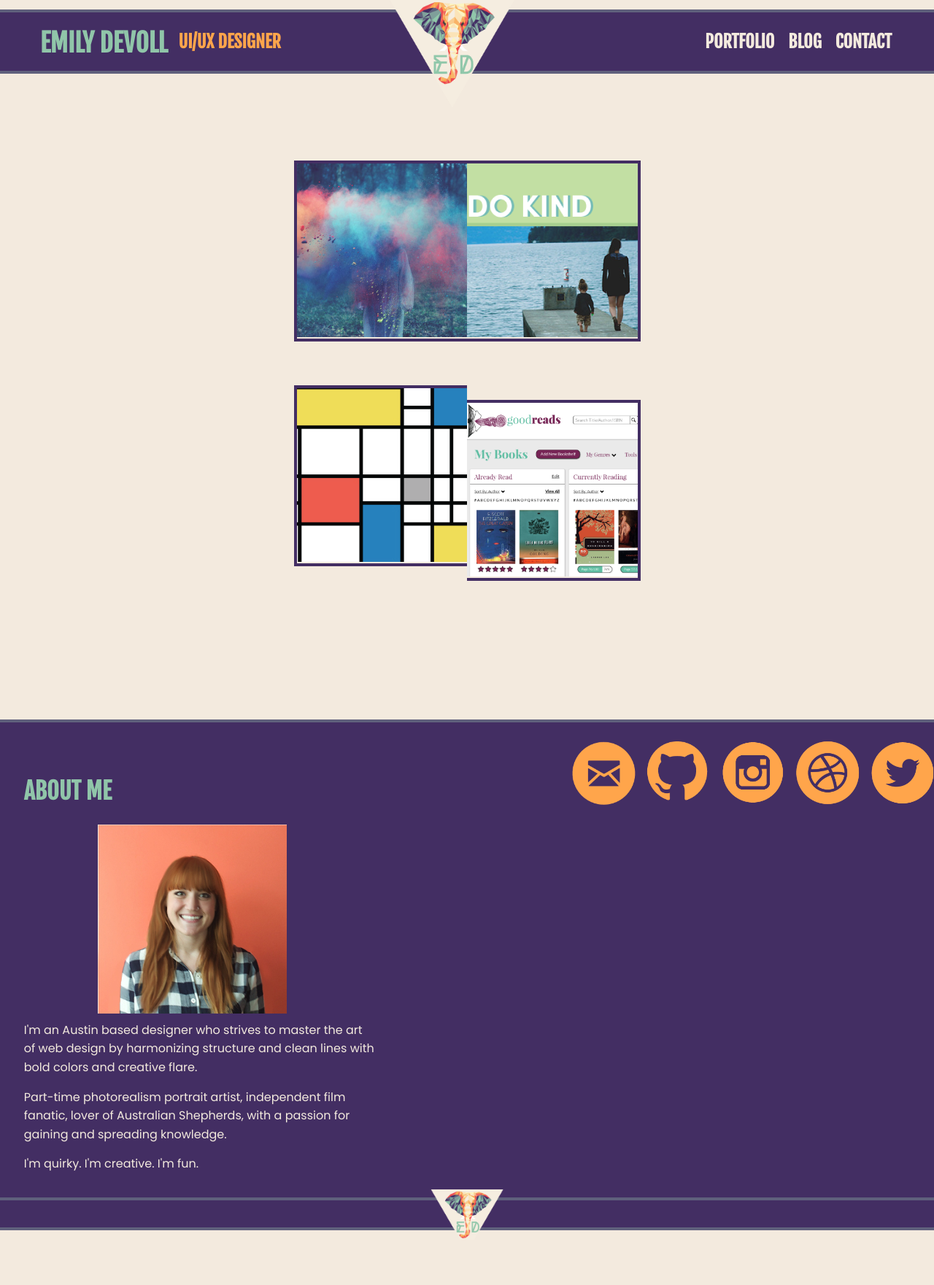
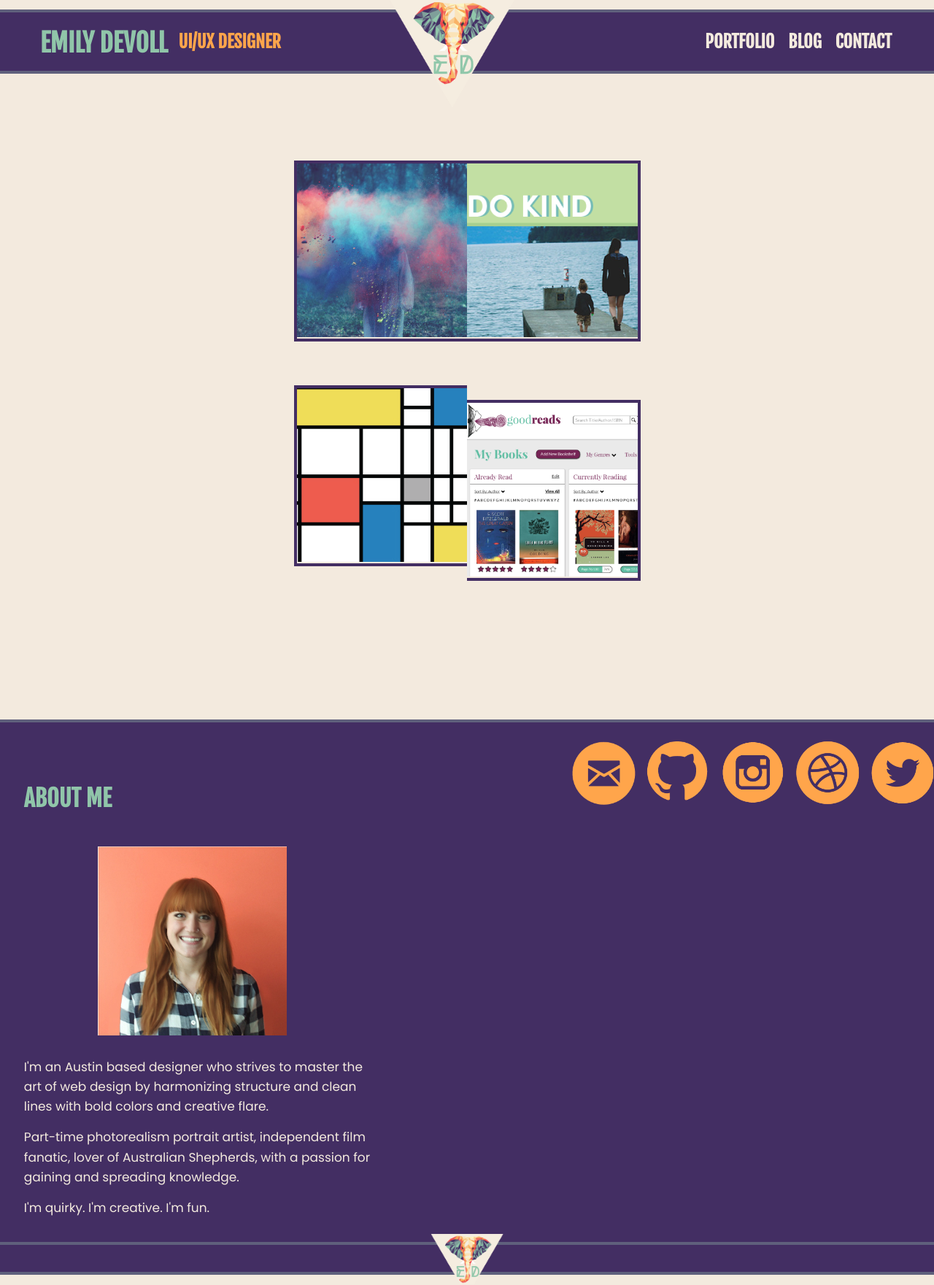
Before and after one commit to staceyatx/staceyatx-github.io, a Jekyll site: the page built from index.html, in a window 1280 px wide. Shown: the whole page at 73% size. Built offline with Jekyll 4.4.1, drawn with Linux system fonts in a browser that asks for light colours; nearby versions of some CDN libraries; before the commit the page ends 1700 px from its top, so only the background shows below that.

Commit message:
Home page edited

```diff
--- a/css/main.scss
+++ b/css/main.scss
@@ -119,6 +119,8 @@ header {
 	padding: 50px 1%;
 	margin: 0 auto;
 	width: 98%;
+	box-sizing: border-box;
+	overflow: hidden;
 
 	h1 {
 		font-family: $header-font;
@@ -265,13 +267,13 @@ header {
 			font-family: $header-font;
 			color: $seafoam;
 			font-size: 32px;
-			padding: 30px 10px 30px 10px;
+			padding: 40px 10px 50px 10px;
 			// letter-spacing: -2.5px;
 		}
 
 		p {
 			font-family: $paragraph-font;
-			font-size: 16px;
+			font-size: 17px;
 			color: $cream;
 			padding: 10px 0px 5px 10px;;
 			line-height: 160%;
@@ -286,6 +288,7 @@ header {
 		    margin: 0 auto;
 		    text-align: center;
 		    max-width: 370px;
+		    padding-bottom: 20px;
 
 
 			.profile-pic {
```
